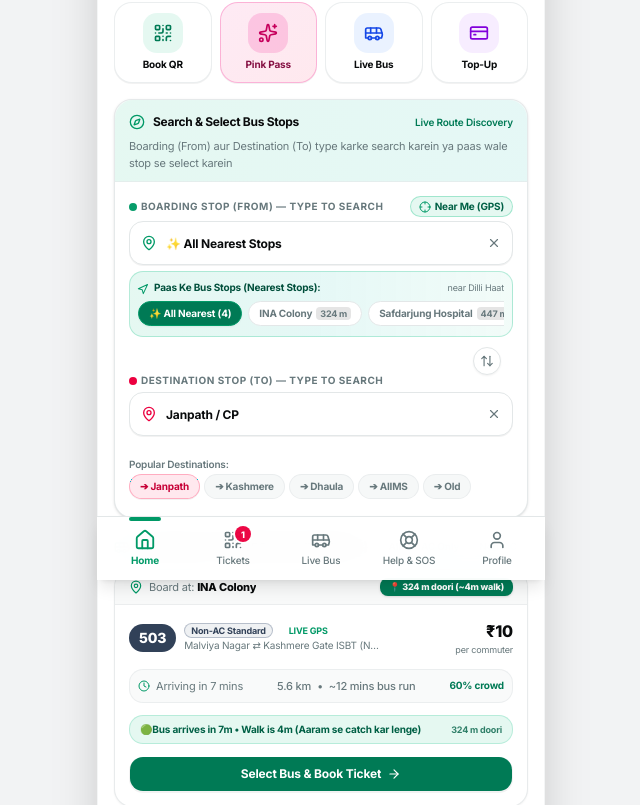
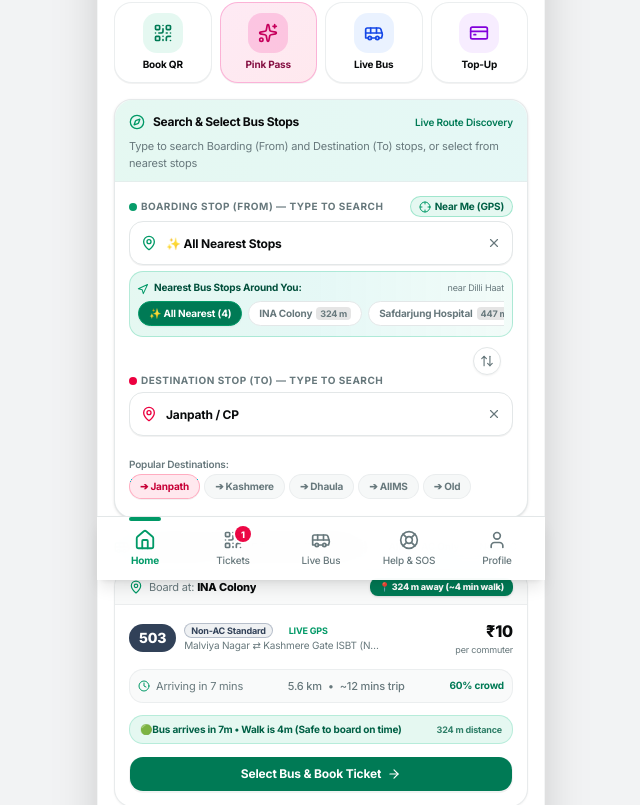
Before and after one commit to Parmanand1999/next-js-project-template, a Next.js app: page /passenger in a window 1280 px wide. Shown: the part 220-1025 px from the top of the page, without its empty margins (319-959 px from the left). Built offline with nearby package versions, Linux system fonts and the light colour scheme.

Commit message:
refactor(passenger): convert all user-facing UI text and advisories to English

```diff
--- a/src/app/(passenger)/passenger/page.tsx
+++ b/src/app/(passenger)/passenger/page.tsx
@@ -523,7 +523,7 @@ export default function PassengerHomePage() {
             </span>
           </div>
           <CardDescription className="text-[11px] text-muted-foreground pt-0.5">
-            Boarding (From) aur Destination (To) type karke search karein ya paas wale stop se select karein
+            Type to search Boarding (From) and Destination (To) stops, or select from nearest stops
           </CardDescription>
         </CardHeader>
 
@@ -644,7 +644,7 @@ export default function PassengerHomePage() {
                                 isSelected ? 'bg-white/20 text-white' : 'bg-emerald-500/10 text-emerald-800 dark:text-emerald-300'
                               }`}
                             >
-                              📍 {isNearby.distanceFormatted} doori
+                              📍 {isNearby.distanceFormatted} away
                             </span>
                           )}
                         </button>
@@ -659,7 +659,7 @@ export default function PassengerHomePage() {
                 <div className="flex items-center justify-between text-[10px]">
                   <span className="font-bold text-emerald-900 dark:text-emerald-200 flex items-center gap-1">
                     <Navigation2 className="size-3 text-emerald-600 rotate-45" />
-                    Paas Ke Bus Stops (Nearest Stops):
+                    Nearest Bus Stops Around You:
                   </span>
                   <span className="text-[9px] text-muted-foreground">
                     near {userLocation.label.split('/')[0]}
@@ -917,7 +917,7 @@ export default function PassengerHomePage() {
                     </div>
 
                     <Badge className="bg-emerald-700 text-white font-black text-[9px] px-2 py-0.5 shrink-0">
-                      📍 {bus.distanceFromUserFormatted} doori (~{bus.walkingMinutesFromUser}m walk)
+                      📍 {bus.distanceFromUserFormatted} away (~{bus.walkingMinutesFromUser} min walk)
                     </Badge>
                   </div>
 
@@ -979,7 +979,7 @@ export default function PassengerHomePage() {
                       <div className="flex items-center gap-1.5 text-muted-foreground font-medium">
                         <span>{bus.distanceKm} km</span>
                         <span>•</span>
-                        <span>~{Math.round(bus.distanceKm * 2.2)} mins bus run</span>
+                        <span>~{Math.round(bus.distanceKm * 2.2)} mins trip</span>
                       </div>
 
                       {bus.liveBus && (
@@ -1001,11 +1001,11 @@ export default function PassengerHomePage() {
                         <span className="flex items-center gap-1">
                           {willCatchOnTime ? '🟢' : '🟡'}
                           {willCatchOnTime
-                            ? `Bus arrives in ${busEta}m • Walk is ${walkMins}m (Aaram se catch kar lenge)`
-                            : `Bus arrives in ${busEta}m • Walk is ${walkMins}m (Thoda tez chalna hoga)`}
+                            ? `Bus arrives in ${busEta}m • Walk is ${walkMins}m (Safe to board on time)`
+                            : `Bus arrives in ${busEta}m • Walk is ${walkMins}m (Need to walk fast)`}
                         </span>
                         <span className="text-[9px] opacity-80">
-                          {bus.distanceFromUserFormatted} doori
+                          {bus.distanceFromUserFormatted} distance
                         </span>
                       </div>
                     )}
@@ -1046,7 +1046,7 @@ export default function PassengerHomePage() {
             </div>
 
             <p className="text-[11px] text-muted-foreground">
-              Aap Delhi me jaha bhi hain, waha ke sabse nazdeek bus stop ki doori auto-calculate hogi:
+              Wherever you are located in Delhi NCR, distances to nearby bus stops are automatically calculated:
             </p>
 
             <div className="space-y-2">
@@ -1137,21 +1137,21 @@ export default function PassengerHomePage() {
                   </span>
                 </div>
                 <Badge className="bg-emerald-700 text-white font-black text-[10px] px-2 py-0.5">
-                  {selectedBus.distanceFromUserFormatted} doori
+                  {selectedBus.distanceFromUserFormatted} away
                 </Badge>
               </div>
 
               <div className="p-2.5 rounded-xl bg-card/80 border border-border/60 text-xs space-y-1">
                 <p className="leading-snug text-muted-foreground">
-                  Is bus ko pakadne ke liye aapko{' '}
-                  <strong className="text-foreground">{selectedBus.fromStop}</strong> stop par jana hoga.
-                  Aapki current location se yeh stop lagbhag{' '}
+                  To board this bus, please proceed to{' '}
+                  <strong className="text-foreground">{selectedBus.fromStop}</strong> stop.
+                  This stop is approx.{' '}
                   <strong className="text-emerald-700 dark:text-emerald-400">
                     {selectedBus.distanceFromUserFormatted}
                   </strong>{' '}
-                  door hai (~
+                  from your current location (~
                   <strong className="text-foreground">
-                    {selectedBus.walkingMinutesFromUser} min paidal
+                    {selectedBus.walkingMinutesFromUser} min
                   </strong>{' '}
                   walk).
                 </p>
@@ -1243,7 +1243,7 @@ export default function PassengerHomePage() {
                   <span>Individual QR Codes Generated</span>
                 </div>
                 <p className="text-[10px] text-emerald-700/90 dark:text-emerald-400/90 leading-relaxed">
-                  Har commuter ke liye <strong>alag QR code</strong> banega. Bus conductor aapke mobile se dono/teeno QR alag-alag scan karenge.
+                  A separate digital QR code will be generated for each passenger. The bus conductor will scan each QR code individually on their handheld ETIM machine.
                 </p>
               </div>
             )}
--- a/src/app/(passenger)/passenger/tickets/page.tsx
+++ b/src/app/(passenger)/passenger/tickets/page.tsx
@@ -319,7 +319,7 @@ export default function PassengerTicketsPage() {
                           {activeQr.qrSerial}
                         </span>
                         <p className="text-[9px] text-slate-500 font-medium">
-                          Conductor ETIM device par scan karwayein
+                          Present screen to Conductor ETIM Scanner
                         </p>
                       </div>
                     </div>
```
